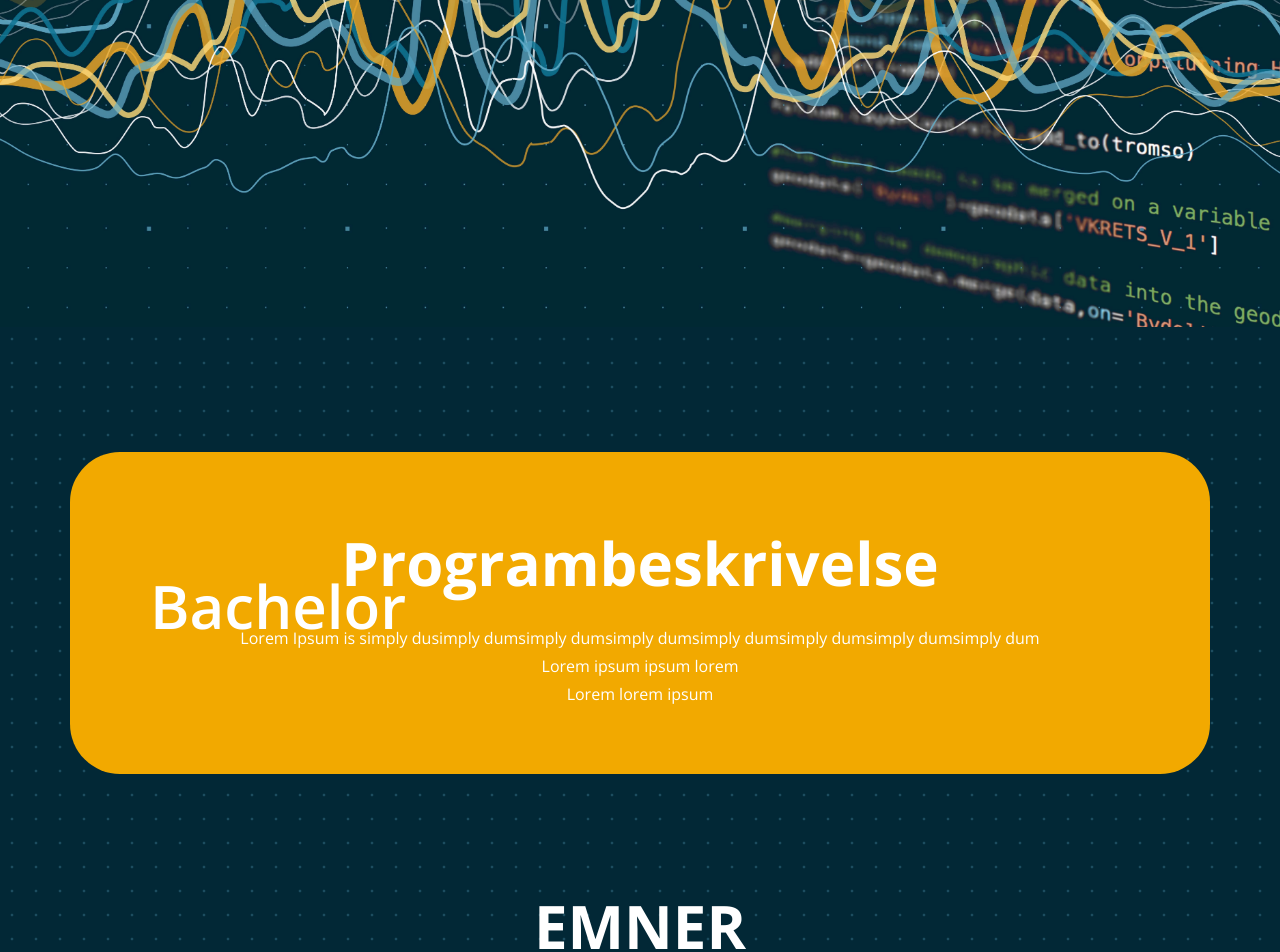
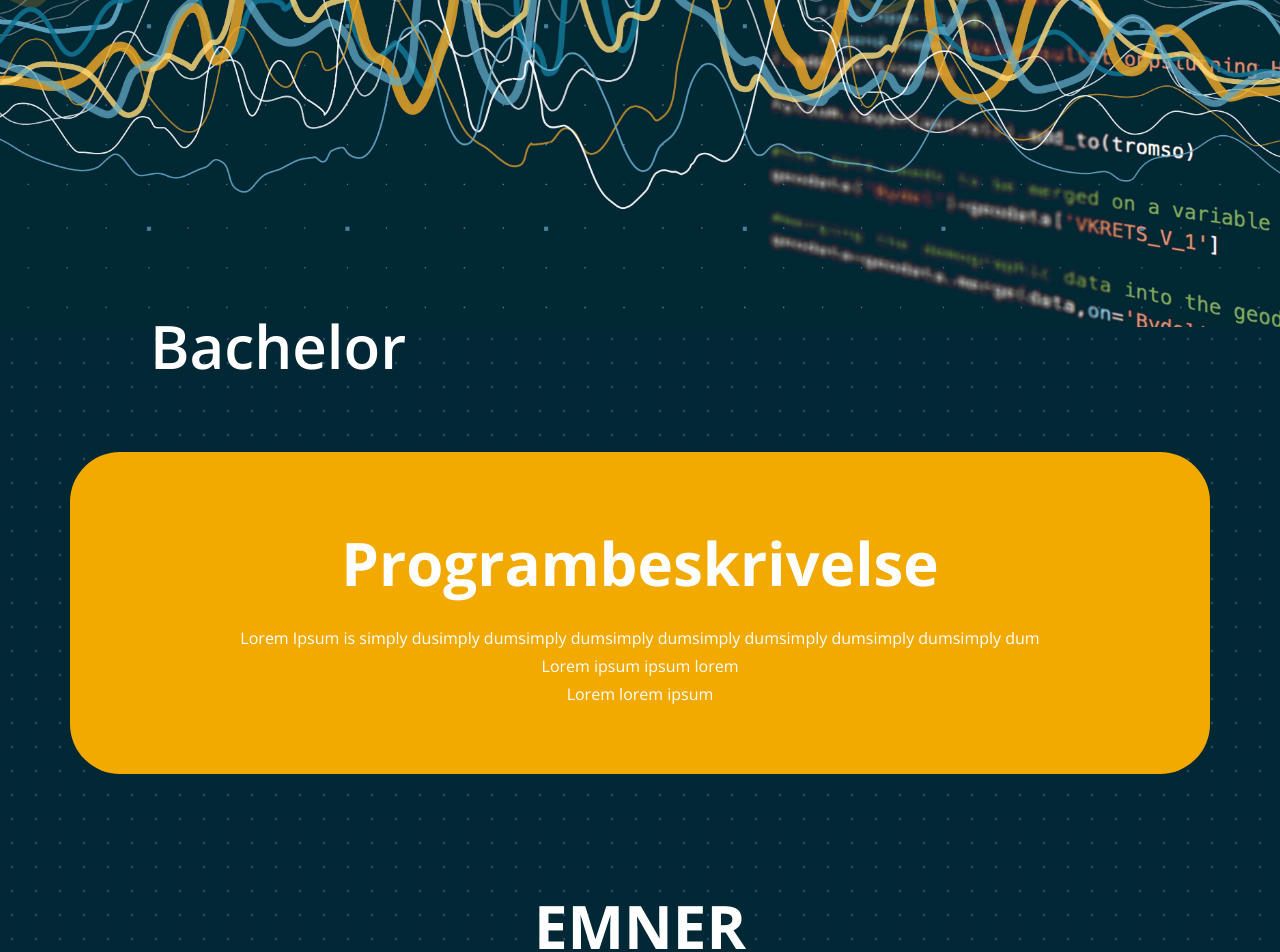
Before and after one commit to uit-econ/uit-econ.github.io, a Jekyll site: the page built from index.md, in a window 1280 px wide. Shown: the part 573-1525 px from the top of the page. Built offline with Jekyll 4.4.1, drawn with Linux system fonts in a browser that asks for light colours.

Commit message:
Update custom.css

```diff
--- a/assets/css/custom.css
+++ b/assets/css/custom.css
@@ -116,7 +116,7 @@ body{
 	}
 
 #masthead-text{
-	padding-top:800px;
+	padding-top:60vh;
 	font-weight:600;
 	font-size: 60px;
 
```
